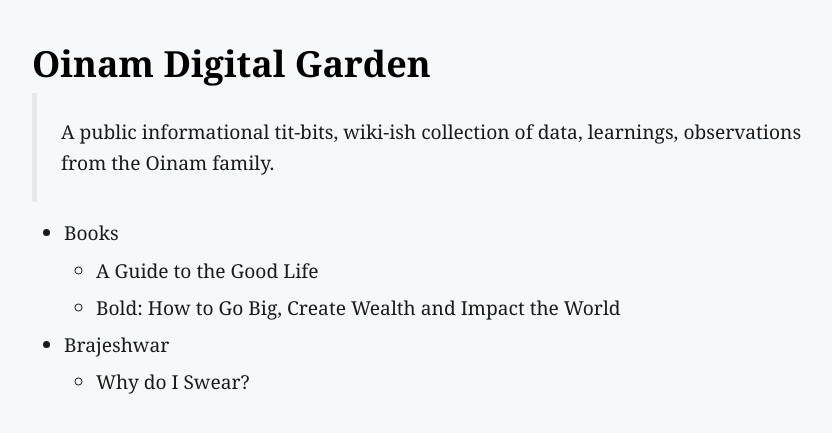
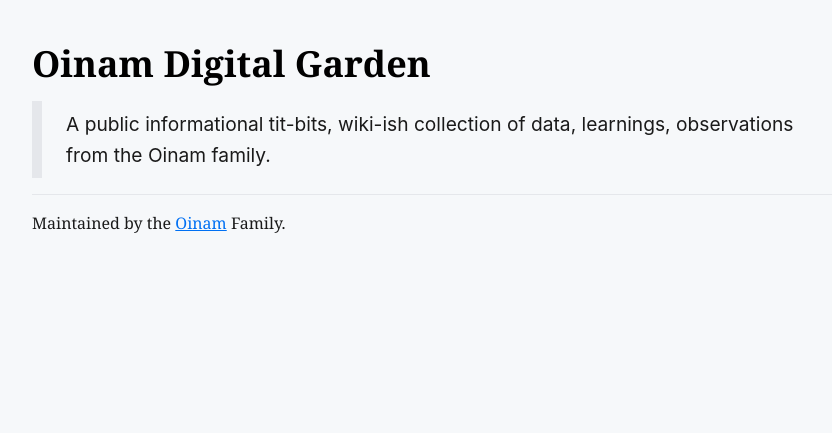
Before and after one commit to oinam/notes, a Jekyll site: the page built from index.html, in a window 1280 px wide. Shown: the top 433 px of the page, without its empty margins (208-1040 px from the left). Built offline with Jekyll 4.4.1, drawn with Linux system fonts in a browser that asks for light colours.

```diff
--- a/_config.yml
+++ b/_config.yml
@@ -23,7 +23,7 @@ email: oinam@oinam.com
 description: >- # this means to ignore newlines until "baseurl:"
   A public informational tit-bits, wiki-ish collection of data, learnings, observations from the Oinam family.
 baseurl: "" # the subpath of your site, e.g. /blog
-url: "" # the base hostname & protocol for your site, e.g. http://example.com
+url: "https://oinam.fyi" # the base hostname & protocol for your site, e.g. http://example.com
 
 twitter_username: oinam
 github_username:  oinam
--- a/_layouts/default.html
+++ b/_layouts/default.html
@@ -14,12 +14,22 @@
 <meta property="og:image" content="">
 <meta name="theme-color" content="#fafafa">
 
-<link rel="stylesheet" href="{{ site.baseurl }}/styles.css">
+<link rel="stylesheet" href="{{ '/styles.css' | prepend: site.baseurl }}">
 
 </head>
 <body>
 
 {{ content }}
 
+<hr>
+
+<footer>
+  <small>
+    <p>
+      Maintained by the <a href="//oinam.com/">Oinam</a> Family.
+    </p>
+  </small>
+</footer>
+
 </body>
 </html>
--- /dev/null
+++ b/index.html
@@ -0,0 +1,10 @@
+---
+layout: default
+title: Oinam Digital Garden
+---
+
+<h1 class="title">Oinam Digital Garden</h1>
+
+<p>
+  <blockquote>{{site.description}}</blockquote>
+</p>
--- a/index.md
+++ /dev/null
@@ -1,15 +0,0 @@
----
-layout: default
-title: Oinam Digital Garden
-permalink: /
----
-
-# Oinam Digital Garden
-
-> {{site.description}}
-
-- Books
-  + A Guide to the Good Life
-  + Bold: How to Go Big, Create Wealth and Impact the World
-- Brajeshwar
-  + Why do I Swear?
--- a/styles.css
+++ b/styles.css
@@ -454,15 +454,18 @@ img {
 
 /*
  * Custom Styles
- * Edit: Jul 4, 2020
+ * Edit: Jul 6, 2020
  */
 
 :root {
   --onm-font-sans-serif: Georgia, serif;
+  --onm-border-radius: 3px;
 }
 
-html,input,select,button {
-  /* Set body font family and some finicky elements */
+html,
+input,
+select,
+button {
   font-family: var(--onm-font-sans-serif);
 }
 
@@ -474,3 +477,13 @@ body {
   font-size: 1.2rem;
   line-height: 1.6;
 }
+
+blockquote {
+  padding: 0.5rem 1.5rem;
+  background: var(--nc-bg-2);
+
+  border-left: 10px solid var(--nc-bg-3);
+  border-radius-right: var(--onm-border-radius);
+
+  font-family: var(--nc-font-sans);
+}
```
Also changed, not shown: 404.html (+5 -2 lines), entrepreneur/index.md (added, +12 -0 lines), startup/index.md (added, +8 -0 lines), favicon.ico.
